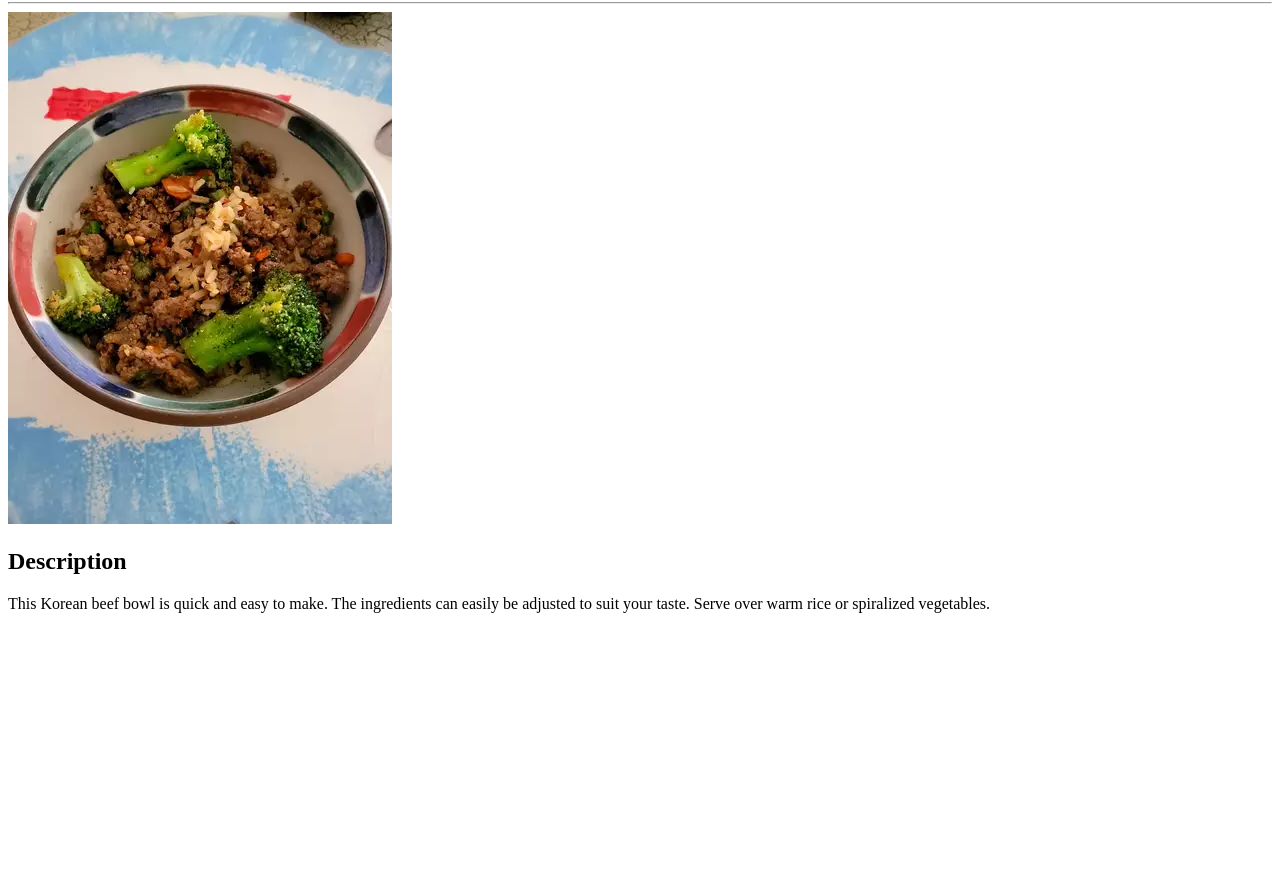
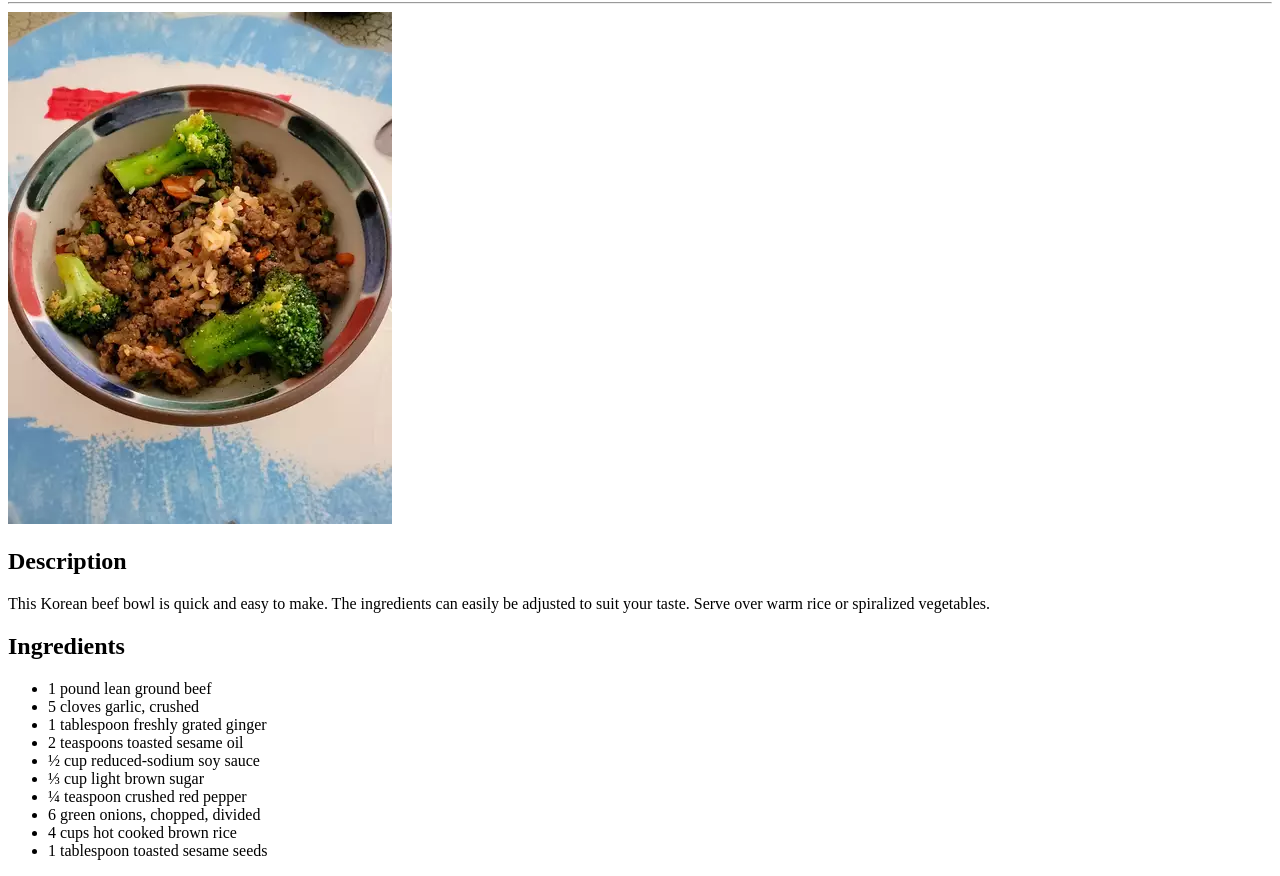
Before and after one commit to AName0/odin-recipes, a plain HTML site: page recipes/korean-ground-beef-bowl.html in a window 1280 px wide. Shown: the part 78-954 px from the top of the page. Before the commit the page ends 800 px from the top, so only its background shows below. Drawn offline with Linux system fonts and the light colour scheme.

Commit message:
Add Ingredients

```diff
--- a/recipes/korean-ground-beef-bowl.html
+++ b/recipes/korean-ground-beef-bowl.html
@@ -10,5 +10,18 @@
         <img src="korean-ground-beef-bowl.jpg" alt="Picture of Korean Ground Beef Bowl">
         <h2>Description</h2>
         <p>This Korean beef bowl is quick and easy to make. The ingredients can easily be adjusted to suit your taste. Serve over warm rice or spiralized vegetables.</p>
+        <h2>Ingredients</h2>
+        <ul>
+            <li>1 pound lean ground beef</li>
+            <li>5 cloves garlic, crushed</li>
+            <li>1 tablespoon freshly grated ginger</li>
+            <li>2 teaspoons toasted sesame oil</li>
+            <li>½ cup reduced-sodium soy sauce</li>
+            <li>⅓ cup light brown sugar</li>
+            <li>¼ teaspoon crushed red pepper</li>
+            <li>6 green onions, chopped, divided</li>
+            <li>4 cups hot cooked brown rice</li>
+            <li>1 tablespoon toasted sesame seeds</li>
+        </ul>
     </body>
 </html>
```
